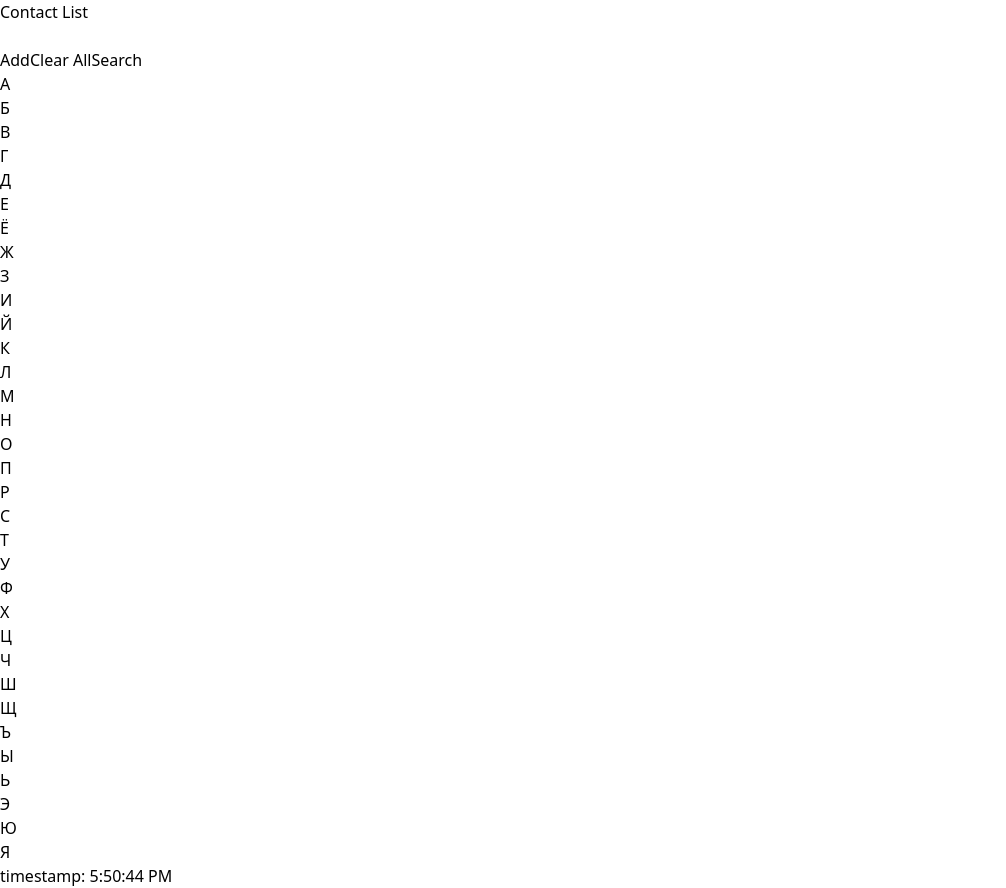
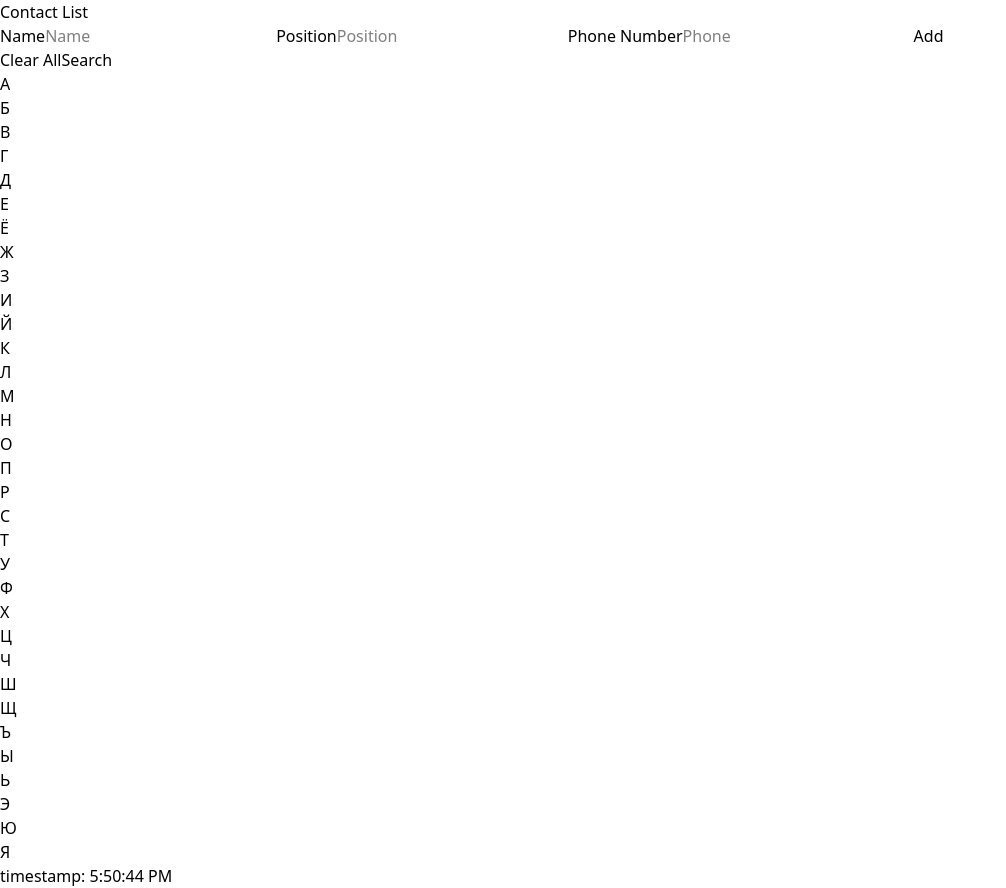
Before and after one commit to daria-z/03-contact-list, a React (Vite) app: page / in a window 1280 px wide. Shown: the whole page, without its empty margins (0-1006 px from the left). Built offline with nearby package versions, Linux system fonts and the light colour scheme.

Commit message:
form with react-hook-form

```diff
--- a/package.json
+++ b/package.json
@@ -14,6 +14,7 @@
     "nanoid": "^5.1.6",
     "react": "^19.2.0",
     "react-dom": "^19.2.0",
+    "react-hook-form": "^7.68.0",
     "tailwindcss": "^4.1.18",
     "zustand": "^5.0.9"
   },
--- a/src/Button.tsx
+++ b/src/Button.tsx
@@ -1,19 +1,20 @@
 import type React from "react"
 
 interface ButtonProps {
-  children: React.ReactNode;
-  onClick?: () => void;
-  disabled?: boolean;
-  variant?: "primary" | "danger" | "secondary"
+  children: React.ReactNode,
+  onClick?: () => void,
+  disabled?: boolean,
+  variant?: "primary" | "danger" | "secondary",
+  type?: "button" | "submit" | "reset" | undefined
 }
 
 
-export const Button = ({ children, onClick, disabled = false, variant = "primary" }: ButtonProps) => {
+export const Button = ({ children, onClick, disabled = false, variant = "primary", type = "button" }: ButtonProps) => {
   return (
     <button
       onClick={onClick}
       disabled={disabled}
-      type="button"
+      type={type}
       className={`button button--${variant}`}
     >
       {children}
--- a/src/Form.tsx
+++ b/src/Form.tsx
@@ -1,16 +1,46 @@
+import { useContactsStore } from "./store";
+import { useForm } from "react-hook-form";
 import { Button } from "./Button";
 
+interface FormInput {
+  name: string,
+  position: string,
+  phone: string
+}
+
 export const Form = () => {
+  const {
+    register,
+    handleSubmit,
+    formState: { errors },
+  } = useForm<FormInput>();
+  const addContact = useContactsStore((state) => state.addContact);
+  const clearAllContacts = useContactsStore((state) => state.clearAllContacts);
+  const onSubmit = (data: FormInput) => {
+    addContact(data);
+    console.log(data);
+  };
+
+
   return (
     <>
-      <form>
-        <input type="text" name="name" id="name" />
-        <input type="text" name="position" id="position" />
-        <input type="text" name="phone" id="phone" />
+      <form onSubmit={handleSubmit(onSubmit)}>
+        <label>Name</label>
+        <input {...register("name", { required: true })} placeholder="Name" />
+        {errors.name && <p>Name is required.</p>}
+        <label>Position</label>
+        <input
+          {...register("position", { required: true })}
+          placeholder="Position"
+        />
+        <label>Phone Number</label>
+        <input {...register("phone", { required: true })} placeholder="Phone" />
+        <Button type="submit">Add</Button>
       </form>
-      <Button>Add</Button>
-      <Button variant="secondary">Clear All</Button>
+      <Button variant="secondary" onClick={clearAllContacts}>
+        Clear All
+      </Button>
       <Button variant="secondary">Search</Button>
     </>
   );
-}
+};
```
Also changed, not shown: 1 other file (tests, documents, lock files or other folders).
